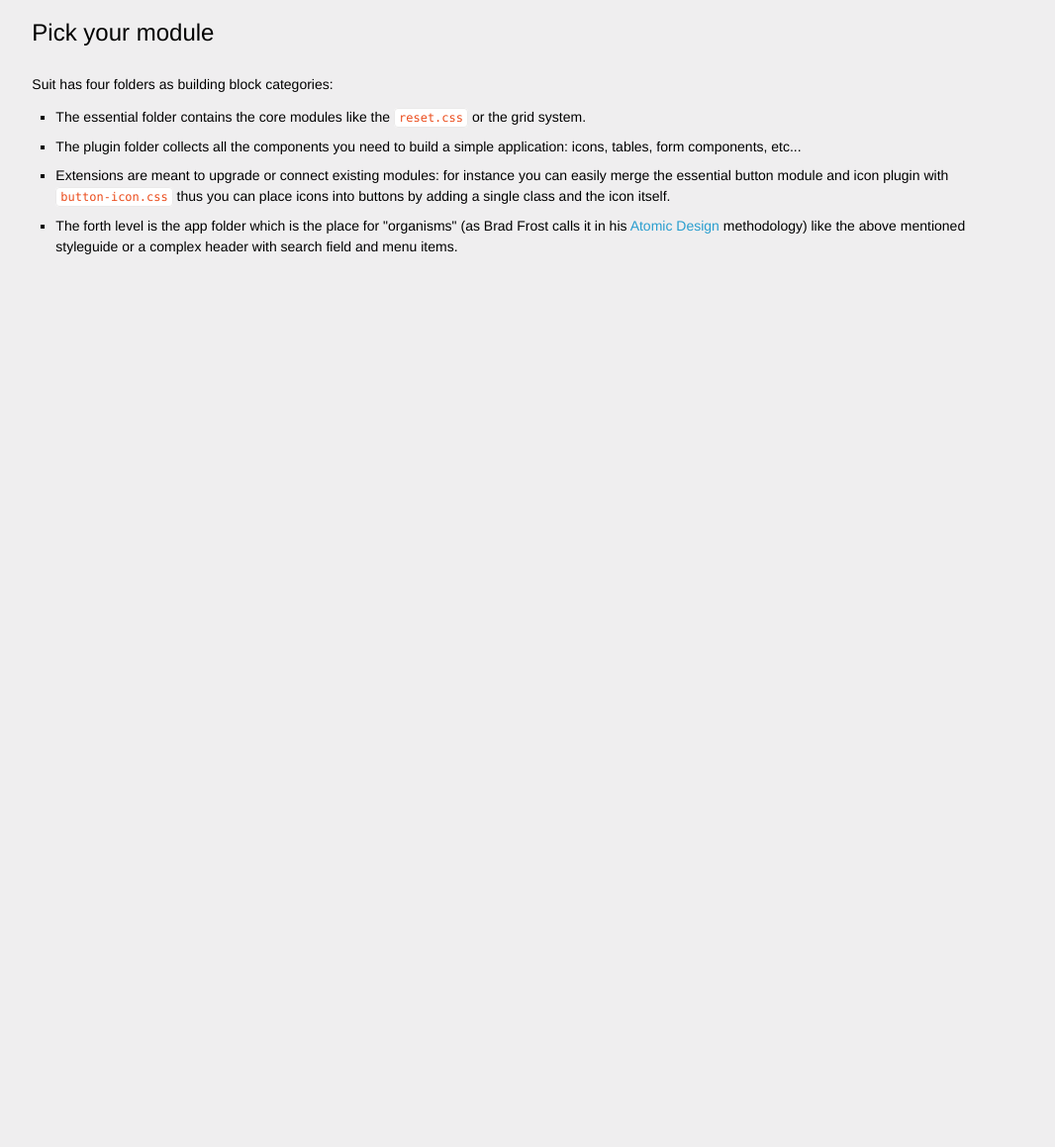
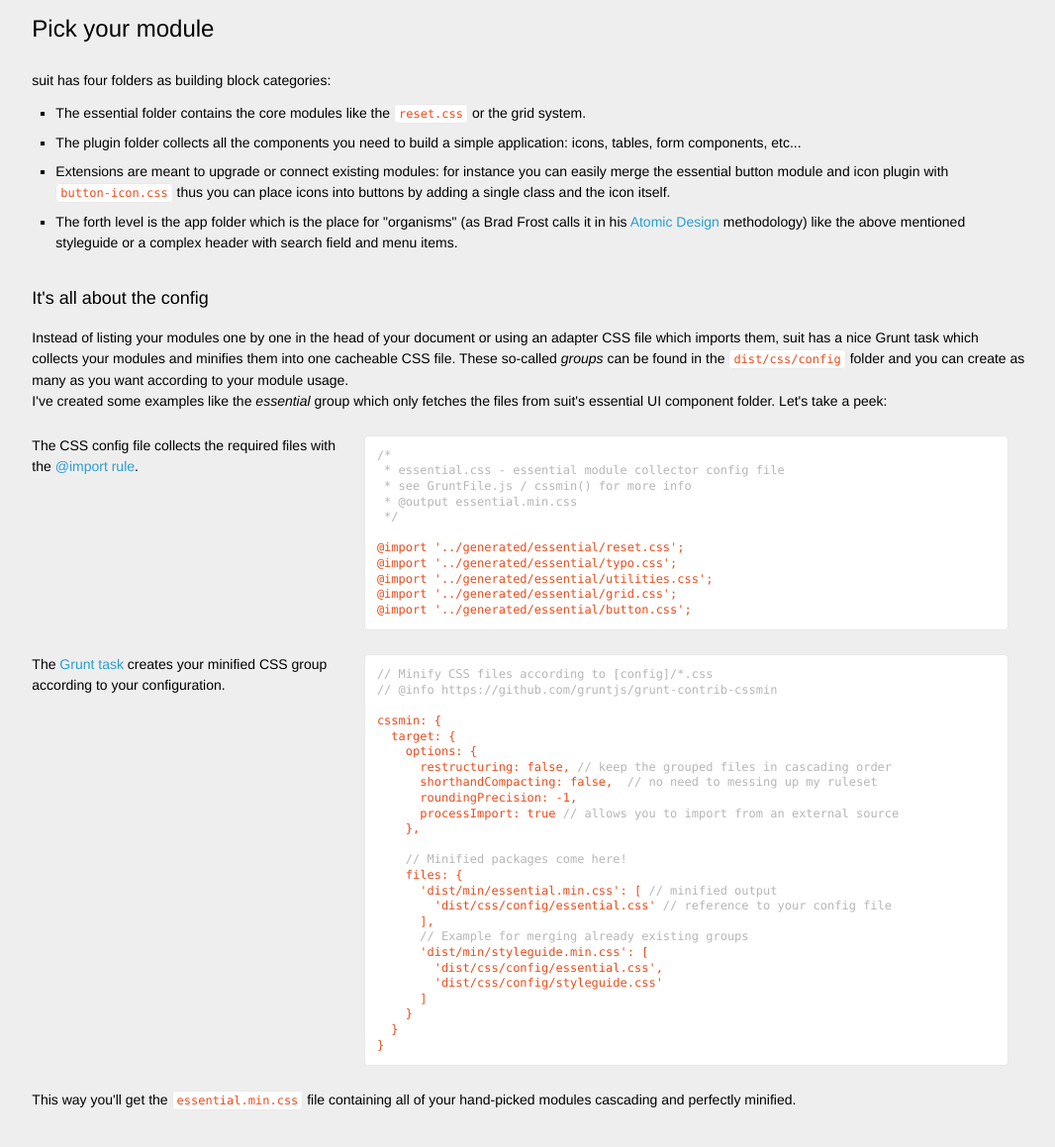
Before and after one commit to efbe/suit, a website: page docs/get-started.html in a window 1280 px wide. Shown: the part 1233-2392 px from the top of the page at 99% size, without its empty margins (201-1267 px from the left). Before the commit the page ends 1533 px from the top, so only its background shows below. Drawn offline with Linux system fonts and the light colour scheme.

Commit message:
config example for get started

```diff
--- a/GruntFile.js
+++ b/GruntFile.js
@@ -53,10 +53,10 @@ module.exports = function (grunt) {
 		cssmin: {
 			target: {
 				options: {
-					restructuring: false, // keep them in order
+					restructuring: false, // keep the grouped files in cascading order
 					shorthandCompacting: false, // do not be smarter than me
 					roundingPrecision: -1,
-					processImport: true // *.* magic *.*
+					processImport: true // allows you to import from an external source
 				},
 				// Minified packages come here!
 				files: {
--- a/dev/scss/theme/tron/app/styleguide/_typo.scss
+++ b/dev/scss/theme/tron/app/styleguide/_typo.scss
@@ -90,10 +90,6 @@
 			margin-top: -$default-padding;
 		}
 
-		p + h5 {
-			margin-top: $default-padding;
-		}
-
 		.code-panel {
 			margin-bottom: $xlarge-padding;
 		}
--- a/docs/get-started.html
+++ b/docs/get-started.html
@@ -74,8 +74,9 @@
 					<p>The unit variables are stored in the <code>_global-variables.scss</code> which is equally used by
 						both layers. Color variables are stored in the <code>_colors.scss</code> that is only accessible by the
 						the design layer. You can easily customize all of your UI elements by editing these two config files.</p>
+				</article>
 
-
+				<article id="detachable-styles">
 					<h5>Detachable styles</h5>
 
 					<p>I kept modularity in mind when setting up the design layers, so each and every standalone styling has its own mixin
@@ -149,9 +150,9 @@
 					</p>
 				</article>
 
-				<article id="modularity">
+				<article id="pick-your-module">
 					<h4>Pick your module</h4>
-					<p><strong>Suit</strong> has four folders as building block categories:</p>
+					<p><strong>suit</strong> has four folders as building block categories:</p>
 					<ul>
 						<li>The <strong>essential</strong> folder contains the core modules like the <code>reset.css</code> or the grid system.</li>
 						<li>The <strong>plugin</strong> folder collects all the components you need to build a simple application: icons, tables, form components, etc...</li>
@@ -163,6 +164,83 @@
 							<a href="http://patternlab.io/about.html">Atomic Design</a> methodology) like the above mentioned
 							styleguide or a complex header with search field and menu items.</li>
 					</ul>
+				</article>
+
+				<article id="its-all-about-the-config">
+					<h5>It's all about the config</h5>
+					<p>Instead of listing your modules one by one in the head of your document or using an adapter
+						CSS file which imports them, <strong>suit</strong> has a nice Grunt task which collects your modules
+						and minifies them into one cacheable CSS file. These so-called <em>groups</em> can be found in the
+						<code>dist/css/config</code> folder and you can create as many as you want according to your module
+						usage.<br>
+						I've created some examples like the <em>essential</em> group which only fetches the files
+						from <strong>suit</strong>'s essential UI component folder. Let's take a peek:
+					</p>
+
+					<div class="grid-row gutter stick-to-left">
+						<div class="column column-4">
+							<p>The CSS config file collects the required files with the
+								<a href="https://developer.mozilla.org/en/docs/Web/CSS/@import">@import rule</a>.</p>
+						</div>
+						<div class="column column-8">
+							<div class="code-panel">
+<pre><code><span class="comment">/*
+ * essential.css - essential module collector config file
+ * see GruntFile.js / cssmin() for more info
+ * @output essential.min.css
+ */</span>
+
+@import '../generated/essential/reset.css';
+@import '../generated/essential/typo.css';
+@import '../generated/essential/utilities.css';
+@import '../generated/essential/grid.css';
+@import '../generated/essential/button.css';
+</code></pre>
+							</div>
+						</div>
+					</div>
+
+					<div class="grid-row gutter stick-to-left">
+						<div class="column column-4">
+							<p>The <a href="https://github.com/gruntjs/grunt-contrib-cssmin">Grunt task</a> creates
+								your minified CSS group according to your configuration.
+							</p>
+						</div>
+						<div class="column column-8">
+							<div class="code-panel">
+<pre><code><span class="comment">// Minify CSS files according to [config]/*.css
+// @info https://github.com/gruntjs/grunt-contrib-cssmin</span>
+
+cssmin: {
+	target: {
+		options: {
+			restructuring: false, <span class="comment">// keep the grouped files in cascading order</span>
+			shorthandCompacting: false, <span class="comment"> // no need to messing up my ruleset</span>
+			roundingPrecision: -1,
+			processImport: true <span class="comment">// allows you to import from an external source</span>
+		},
+
+		<span class="comment">// Minified packages come here!</span>
+		files: {
+			'dist/min/essential.min.css': [ <span class="comment">// minified output</span>
+				'dist/css/config/essential.css' <span class="comment">// reference to your config file</span>
+			],
+			<span class="comment">// Example for merging already existing groups</span>
+			'dist/min/styleguide.min.css': [
+				'dist/css/config/essential.css',
+				'dist/css/config/styleguide.css'
+			]
+		}
+	}
+}
+</code></pre>
+							</div>
+						</div>
+					</div>
+
+					<p>This way you'll get the <code>essential.min.css</code> file containing all of your hand-picked
+						modules cascading and perfectly minified.
+					</p>
 				</article>
 			</div>
 		</section>
```
Also changed, not shown: index.html (+1 -1 lines), dist/css/config/datasheet.css, dist/css/config/essential.css, dist/css/config/styleguide.css, dist/css/generated/app/styleguide/typo.css, dist/min/datasheet.min.css, dist/min/styleguide.min.css.
